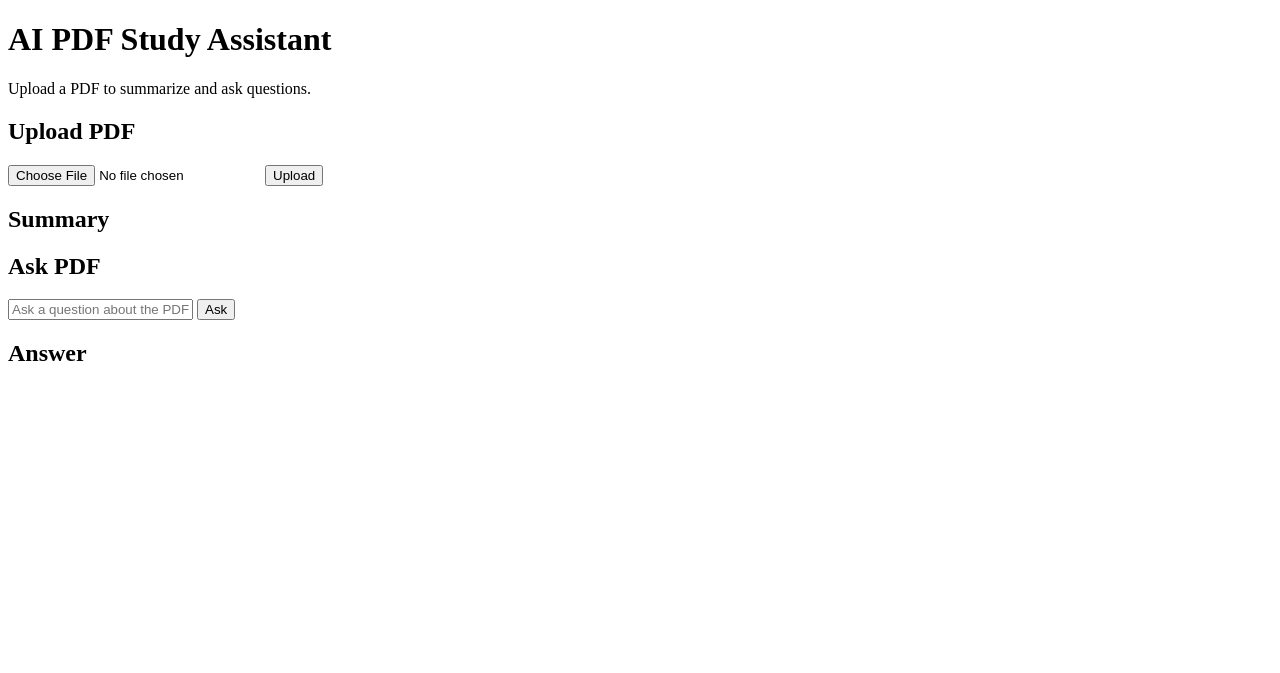
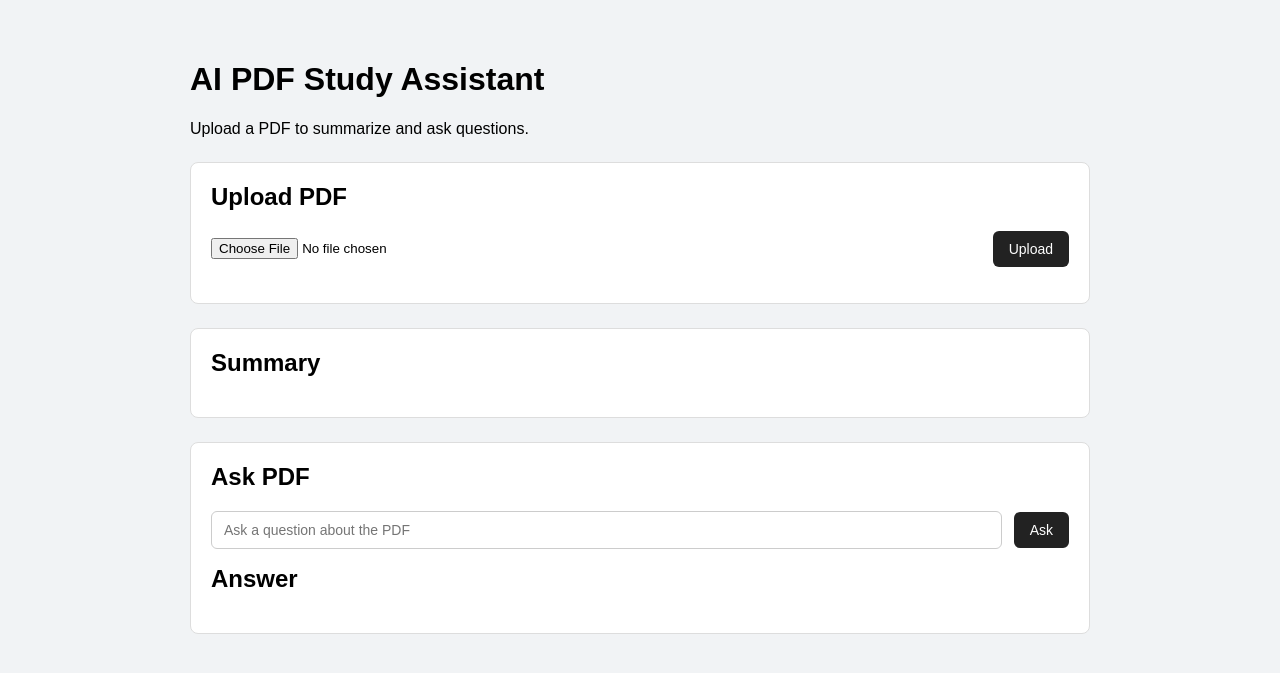
Before and after one commit to DADEWS/AI-PDF-Study-Assistant, a FastAPI app: page / in a window 1280 px wide. Shown: the top 673 px of the page. Run offline with FastAPI, Linux system fonts and the light colour scheme.

Commit message:
Add basic web interface styling

```diff
--- /dev/null
+++ b/static/css/style.css
@@ -0,0 +1,59 @@
+body {
+    font-family: Arial, sans-serif;
+    max-width: 900px;
+    margin: 0 auto;
+    padding: 40px 20px;
+    background-color: #f1f3f5;
+}
+
+section {
+    margin-top: 24px;
+    padding: 20px;
+    border: 1px solid #ddd;
+    border-radius: 8px;
+    background-color: white;
+}
+
+section h2 {
+    margin-top: 0;
+}
+
+pre {
+    white-space: pre-wrap;
+    word-wrap: break-word;
+    font-family: Arial, sans-serif;
+    line-height: 1.6;
+    margin: 0;
+}
+
+.input-row {
+    display: flex;
+    align-items: center;
+    gap: 12px;
+}
+
+input[type="text"] {
+    flex: 1;
+    padding: 10px 12px;
+    border: 1px solid #ccc;
+    border-radius: 6px;
+    font-size: 14px;
+}
+
+input[type="file"] {
+    flex: 1;
+}
+
+button {
+    padding: 10px 16px;
+    border: none;
+    border-radius: 6px;
+    background-color: #222;
+    color: white;
+    cursor: pointer;
+    font-size: 14px;
+}
+
+button:hover {
+    background-color: #444;
+}
--- a/templates/index.html
+++ b/templates/index.html
@@ -3,7 +3,10 @@
 <head>
     <meta charset="UTF-8">
     <meta name="viewport" content="width=device-width, initial-scale=1.0">
+
     <title>AI PDF Study Assistant</title>
+
+    <link rel="stylesheet" href="/static/css/style.css">
 </head>
 
 
@@ -13,21 +16,26 @@
 
     <p>Upload a PDF to summarize and ask questions.</p>
 
+    <section>
         <h2>Upload PDF</h2>
-
+        <div class="input-row">
             <input type="file" id="pdfFile" accept=".pdf">
 
             <button type="button" id="uploadButton">
                 Upload
             </button>
+        </div>
+        <p id="uploadStatus"></p>
+    </section>
 
-    <p id="uploadStatus"></p>
-
+    <section>
         <h2>Summary</h2>
         <pre id="summary"></pre>
+    </section>
 
+    <section>
         <h2>Ask PDF</h2>
-
+        <div class="input-row">
             <input
                 type="text"
                 id="questionInput"
@@ -37,11 +45,12 @@
             <button type="button" id="askButton">
                 Ask
             </button>
-
+        </div>
         <p id="askStatus"></p>
 
         <h2>Answer</h2>
         <pre id="answer"></pre>
+    </section>
 
 
     <script src="/static/js/app.js"></script>
```
Lines whose indentation alone changed are shown as unchanged.
